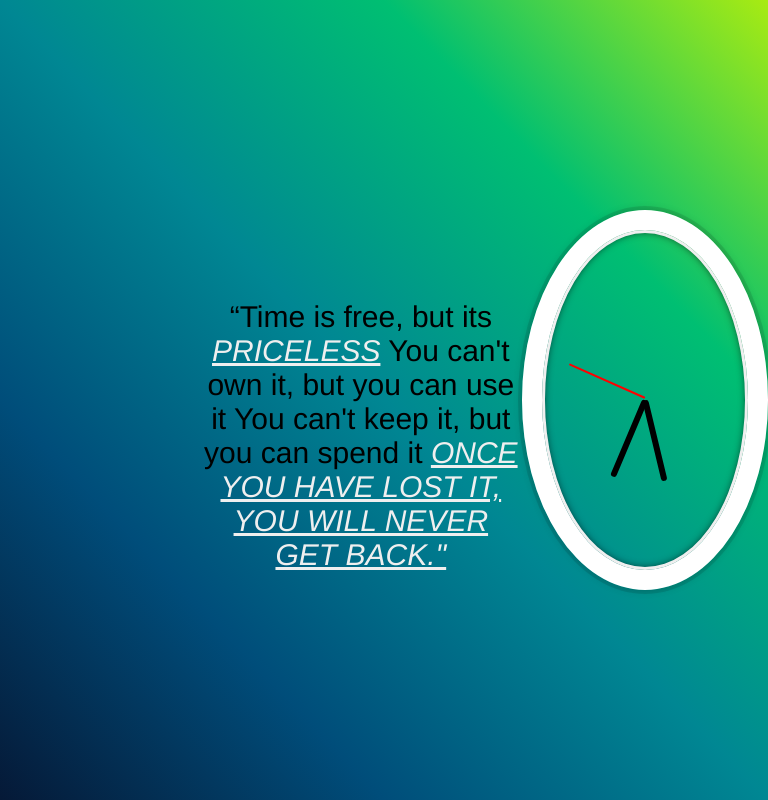
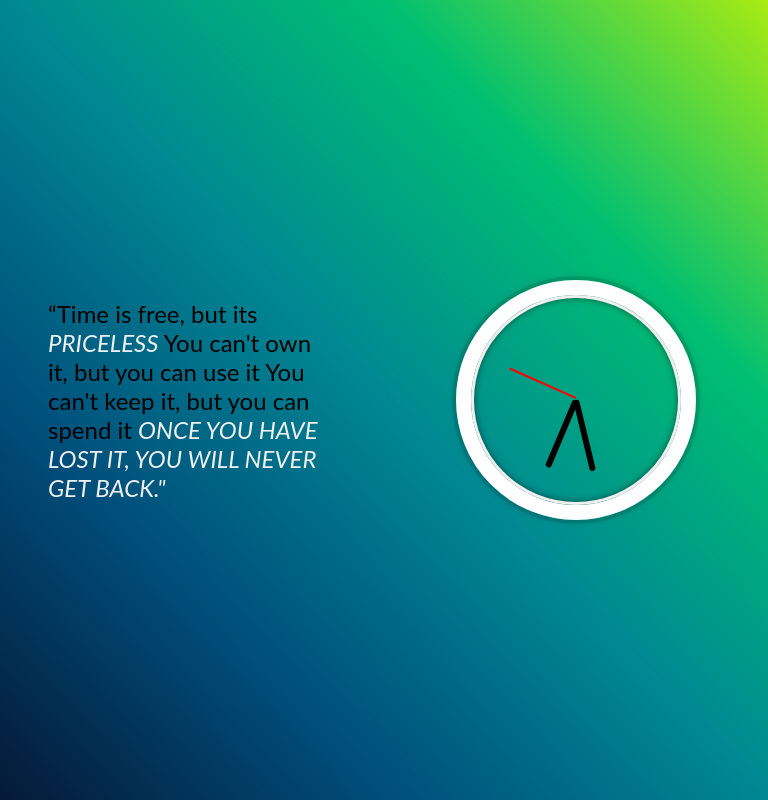
Before and after one commit to anushree1903/Clock-App, a plain HTML site: page index.html in a window 768 px wide. Drawn offline with Linux system fonts and the light colour scheme.

Commit message:
final commit

```diff
--- a/index.html
+++ b/index.html
@@ -5,6 +5,7 @@
   <meta http-equiv="X-UA-Compatible" content="IE=edge">
   <meta name="viewport" content="width=device-width, initial-scale=1.0">
   <title>Clock</title>
+  <link rel="icon" href="clock.png">
   <link rel="stylesheet" href="style.css">
 </head>
 <body>
--- a/style.css
+++ b/style.css
@@ -1,37 +1,45 @@
+
+*{
+  margin:0;
+  padding:0;
+  box-sizing:border-box;
+}
 
 html {
-  background-image: linear-gradient(to right top, #051937, #004d7a, #008793, #00bf72, #a8eb12);
-  background-size: cover;
-  font-family: 'helvetica neue';
-  text-align: center;
-  font-size: 10px;
-}
-.slogon{
-  width:58rem;
-  height:20rem;
-  margin-left:20rem;
-  font-size:3rem;
-}
-.slogon em{
-  color:#EFEFEF;
-  text-decoration:underline;
+  width: 100%;
+  height: 100%;
 }
 
 body {
-  margin: 0;
-  font-size: 2rem;
-  display: flex;
-  flex: 1;
-  min-height: 100vh;
-  align-items: center;
+  background-image: linear-gradient(to right top, #051937, #004d7a, #008793, #00bf72, #a8eb12);
+  display: grid;
+  width: 100%;
+  height: 100%;
+  grid-template-columns: 1fr 1fr;
+  grid-template-rows: auto;
 }
 
+.slogon{
+  font-size: 1.5rem;
+  font-family: 'Lato', sans-serif;
+  justify-self: center;
+  align-self: center;
+  padding: 3rem;
+}
+
+
+.slogon em{
+  color:#EFEFEF;
+}
+
+
 .clock {
-  width: 30rem;
-  height: 30rem;
+  width: 20rem;
+  height: 20rem;
   border: 20px solid white;
   border-radius: 50%;
-  margin: 50px auto;
+  justify-self: center;
+  align-self: center;
   position: relative;
   padding: 2rem;
   box-shadow:
@@ -46,8 +54,6 @@ body {
   width: 100%;
   height: 100%;
   transform: translateY(-3px); /* account for the height of the clock hands */
-
-
 }
 
 .hand {
@@ -68,3 +74,58 @@ body {
   border-top-left-radius:500rem;
   height:2px;
 }
+
+
+  /* Mobile devices */
+  @media only screen and (max-width: 767px) {
+    /* CSS rules for mobile devices */
+ body{
+    grid-template-columns: 1fr;
+    grid-template-rows: 1fr 1fr;
+ }
+ .clock{
+  width: 15rem;
+  height: 15rem;
+  border: 15px solid white;
+  border-radius: 50%;
+  justify-self: center;
+  align-self: center;
+  position: relative;
+  padding: 2rem;
+  box-shadow:
+    0 0 0 4px rgba(0,0,0,0.1),
+    inset 0 0 0 3px #EFEFEF,
+    inset 0 0 10px black,
+    0 0 10px rgba(0,0,0,0.2);
+ }
+  }
+
+  /* Tablet devices */
+  @media only screen and (min-width: 768px) and (max-width: 991px) {
+    /* CSS rules for tablet devices */
+    body{
+      grid-template-columns: 1fr 1fr;
+      grid-template-rows: 1fr;
+   }
+   .clock{
+    width: 15rem;
+    height: 15rem;
+    border: 15px solid white;
+    border-radius: 50%;
+    justify-self: center;
+    align-self: center;
+    position: relative;
+    padding: 2rem;
+    box-shadow:
+      0 0 0 4px rgba(0,0,0,0.1),
+      inset 0 0 0 3px #EFEFEF,
+      inset 0 0 10px black,
+      0 0 10px rgba(0,0,0,0.2);
+   }
+  }
+
+  /* Desktop devices */
+  @media only screen and (min-width: 992px) {
+    /* CSS rules for desktop devices */
+
+  }
```
Also changed, not shown: background.png (deleted), clock.png (added).
